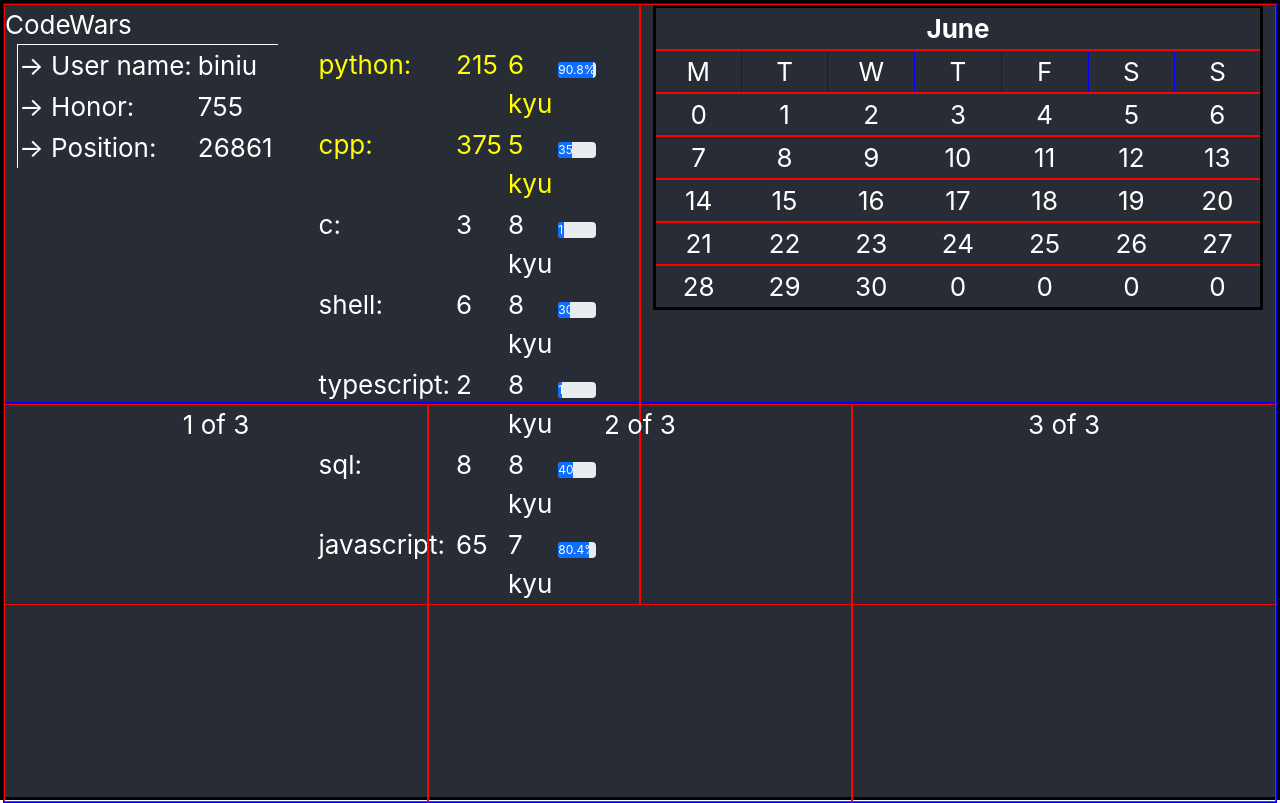
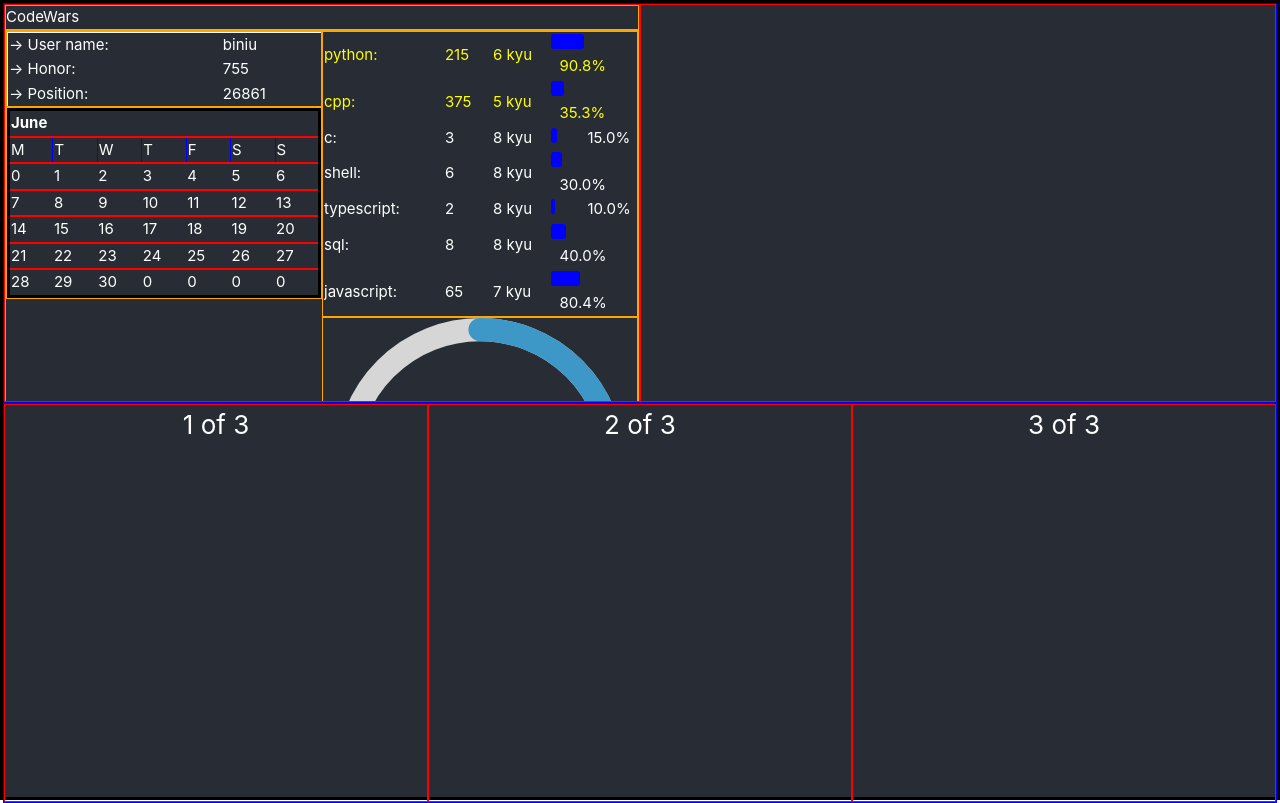
Before and after one commit to biniu/dashboard, a React (Create React App) app: page / in a window 1280 px wide. Built offline with nearby package versions, Linux system fonts and the light colour scheme; data requests are answered from the project's data file; the HTML template or start-up script is replaced by a standard one.

Commit message:
change layout in CW, change progress bar to custom one, add circule progress bar

```diff
--- a/package.json
+++ b/package.json
@@ -11,6 +11,7 @@
     "json-server": "^0.16.3",
     "react": "^17.0.2",
     "react-bootstrap": "^1.6.0",
+    "react-circular-progressbar": "^2.0.4",
     "react-dom": "^17.0.2",
     "react-scripts": "4.0.3",
     "web-vitals": "^1.1.2"
--- a/src/App.css
+++ b/src/App.css
@@ -50,39 +50,7 @@
 
 .colBorder {
   border: 1px solid red;
+  height: 100%;
+  overflow: scroll;
+
 }
-
-.codeWars {
-  text-align: left;
-  padding-right: 2px;
-}
-
-.cwTD {
-  padding-right: 5px;
-}
-
-.codeWarsTable {
-  text-align: left;
-  border-left: 1px solid white;
-  border-top: 1px solid white;
-  /*padding: 20px;*/
-}
-
-
-.streaksTable {
-  border: 3px solid black;
-  width: 100%;
-}
-
-.streaksTh {
-  width: 100%;
-}
-
-.streaksTr {
-  border: 2px solid red;
-}
-
-.streaksTd {
-  border: 1px solid blue;
-  width: 14%;
-}
--- a/src/App.js
+++ b/src/App.js
@@ -4,7 +4,6 @@
 import {Col, Container, Row} from "react-bootstrap";
 
 import CodeWarsClient from "./Commponents/CodeWarsClient";
-import StreaksView from "./Commponents/StreaksView";
 
 function App() {
   return (
@@ -19,7 +18,7 @@
                       <CodeWarsClient/>
                   </Col>
                   <Col className={"colBorder"}>
-                      <StreaksView/>
+                      {/*<StreaksView/>*/}
                   </Col>
               </Row>
               <Row className={"container50h"}>
--- /dev/null
+++ b/src/Commponents/CodeWars.css
@@ -0,0 +1,58 @@
+
+.rowBorder {
+    border: 1px solid orange;
+}
+
+.codeWars {
+    text-align: left;
+    padding: 0px;
+    height: 100%;
+
+    font-size: 15px;
+}
+
+.cwTD {
+    padding-right: 5px;
+}
+
+
+.codeWarsTable {
+    text-align: left;
+    border-left: 1px solid white;
+    border-top: 1px solid white;
+    /*padding: 20px;*/
+}
+
+
+.streaksTable {
+    border: 3px solid black;
+    width: 100%;
+}
+
+.streaksTh {
+    width: 100%;
+}
+
+.streaksTr {
+    border: 2px solid red;
+}
+
+.streaksTd {
+    border: 1px solid blue;
+    width: 14%;
+}
+
+
+progress {
+    border-radius: 7px;
+    width: 50%;
+    margin-left: -11.5%;
+}
+progress::-webkit-progress-bar {
+    background-color: #282c34;
+    border-radius: 3px;
+}
+progress::-webkit-progress-value {
+    background-color: blue;
+    border-radius: 3px;
+}
--- a/src/Commponents/CodeWarsClient.js
+++ b/src/Commponents/CodeWarsClient.js
@@ -1,5 +1,14 @@
 import React from 'react';
-import {Col, ProgressBar, Row} from "react-bootstrap";
+import {Col, Container, Row} from "react-bootstrap";
+
+import LangInfo from "./LangInfo"
+import StreaksView from "./StreaksView";
+
+import { CircularProgressbar } from 'react-circular-progressbar';
+import 'react-circular-progressbar/dist/styles.css';
+
+
+import './CodeWars.css'
 
 class CodeWarsClient extends React.Component {
 
@@ -21,82 +30,8 @@
         });
     }
 
-    LangDetails(langObj, langName) {
-
-        const levels = [
-            {name: "8 kyu", score: 0},
-            {name: "7 kyu", score: 20},
-            {name: "6 kyu", score: 76},
-            {name: "5 kyu", score: 229},
-            {name: "4 kyu", score: 643},
-            {name: "3 kyu", score: 1768},
-            {name: "2 kyu", score: 4829},
-            {name: "1 kyu", score: 13147},
-            {name: "1 dan", score: 35759},
-            {name: "2 dan", score: 97225},
-        ]
-        let percent = 0
-        let x,y = 0
-        for (let i = 0; i < levels.length; i++) {
-            if (levels[i].score > langObj.score) {
-                x = levels[i].score - levels[i - 1].score
-                y = langObj.score - levels[i - 1].score
-                percent = ((y / x) * 100).toFixed(1);
-                break
-            }
-        }
-
+    UserDetails() {
         return (
-            <>
-                <td className={"cwTD"}
-                    style={{color: langObj.color}}
-                >{langName}:
-                </td>
-                <td className={"cwTD"}
-                    style={{color: langObj.color}}
-                >{langObj.score}</td>
-                <td className={"cwTD"}
-                    style={{color: langObj.color}}
-                >{langObj.name}</td>
-                <td className={"cwTD"}
-                    style={{color: langObj.color}}
-                >
-                    <ProgressBar now={percent} label={`${percent}%`} srOnly />
-                    {/*<progress max={x} value={y}*/}
-                    {/*          style={{color: langObj.color}}*/}
-                    {/*> {percent} </progress>*/}
-                    {/*{percent}*/}
-                </td>
-
-            </>
-        )
-    }
-
-    LangOverview() {
-        const ranks = this.state.data['ranks']
-        let out = []
-
-        if (ranks) {
-            out = Object.keys(ranks['languages']).map((keyName, i) => (
-                <tr>
-                    {this.LangDetails(ranks['languages'][keyName], keyName)}
-                </tr>
-            ))
-        }
-
-        return (
-            <>{out}</>
-        )
-    }
-
-    render() {
-        return (
-            <Row className={"codeWars"}>
-                <Row>
-                    CodeWars
-                </Row>
-                <Row>
-                    <Col>
             <table className={"codeWarsTable"}>
                 <tr>
                     <td className={"cwTD"}> -> User name:</td>
@@ -111,13 +46,41 @@
                     <td className={"cwTD"}>{this.state.data['leaderboardPosition']}</td>
                 </tr>
             </table>
+        )
+    }
+
+    render() {
+        const percentage = 66;
+
+        return (
+            <Container fluid className={"codeWars"}>
+                <Row className={"rowBorder"}>
+                    CodeWars
+                </Row>
+                <Row className={"rowBorder"}>
+                    <Col>
+                        <Row className={"rowBorder"}>
+                            {this.UserDetails()}
+                        </Row>
+                        <Row className={"rowBorder"}>
+                            <StreaksView/>
+                        </Row>
                     </Col>
 
                 <Col>
-                        {this.LangOverview()}
+                    <Row className={"rowBorder"}>
+                        <LangInfo langDetails={this.state.data['ranks']}/>
+                    </Row>
+                    <Row className={"rowBorder"}>
+                        <CircularProgressbar value={percentage} text={`${percentage}%`}
+                        />;
+
+
+                        {/*<LangInfo langDetails={this.state.data['ranks']}/>*/}
+                    </Row>
                 </Col>
                 </Row>
-            </Row>
+            </Container>
         )
     }
 }
--- /dev/null
+++ b/src/Commponents/LangInfo.js
@@ -0,0 +1,82 @@
+import React from 'react';
+import {ProgressBar} from "react-bootstrap";
+
+class LangInfo extends React.Component {
+
+    constructor(props) {
+        super(props);
+        // this.langDetails = props
+    }
+
+    LangDetails(langObj, langName) {
+
+        const levels = [
+            {name: "8 kyu", score: 0},
+            {name: "7 kyu", score: 20},
+            {name: "6 kyu", score: 76},
+            {name: "5 kyu", score: 229},
+            {name: "4 kyu", score: 643},
+            {name: "3 kyu", score: 1768},
+            {name: "2 kyu", score: 4829},
+            {name: "1 kyu", score: 13147},
+            {name: "1 dan", score: 35759},
+            {name: "2 dan", score: 97225},
+        ]
+        let percent = 0
+        let x,y = 0
+        for (let i = 0; i < levels.length; i++) {
+            if (levels[i].score > langObj.score) {
+                x = levels[i].score - levels[i - 1].score
+                y = langObj.score - levels[i - 1].score
+                percent = ((y / x) * 100).toFixed(1);
+                break
+            }
+        }
+
+        return (
+            <>
+                <td className={"cwTD"}
+                    style={{color: langObj.color}}
+                >{langName}:
+                </td>
+                <td className={"cwTD"}
+                    style={{color: langObj.color}}
+                >{langObj.score}</td>
+                <td className={"cwTD"}
+                    style={{color: langObj.color}}
+                >{langObj.name}</td>
+                <td className={"cwTD"}
+                    style={{color: langObj.color}}
+                >
+                    {/*<ProgressBar now={percent} label={`${percent}%`} srOnly />*/}
+
+                    <progress max={x} value={y}
+                    > {percent} </progress>
+                    {percent}%
+                </td>
+
+            </>
+        )
+    }
+
+    render() {
+        const ranks = this.props.langDetails
+        let out = []
+
+        if (ranks) {
+            out = Object.keys(ranks['languages']).map((keyName, i) => (
+                <tr>
+                    {this.LangDetails(ranks['languages'][keyName], keyName)}
+                </tr>
+            ))
+        }
+
+        return (
+            <table>
+                {out}
+            </table>
+        )
+    }
+}
+
+export default LangInfo;
```
Also changed, not shown: 1 other file (tests, documents, lock files or other folders). Lines whose indentation alone changed are shown as unchanged.
